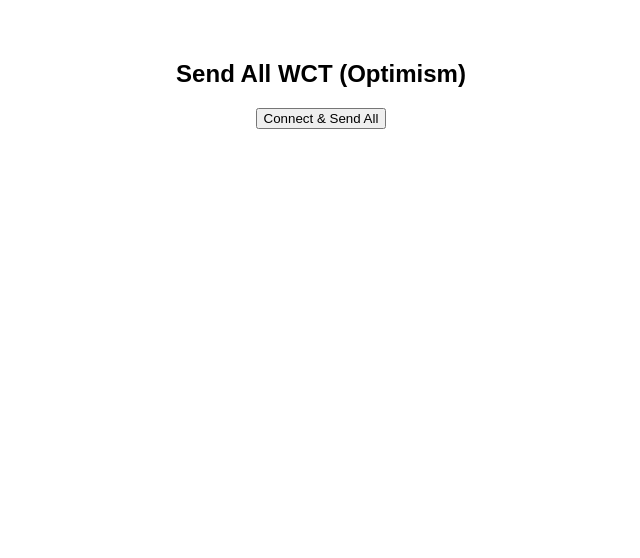
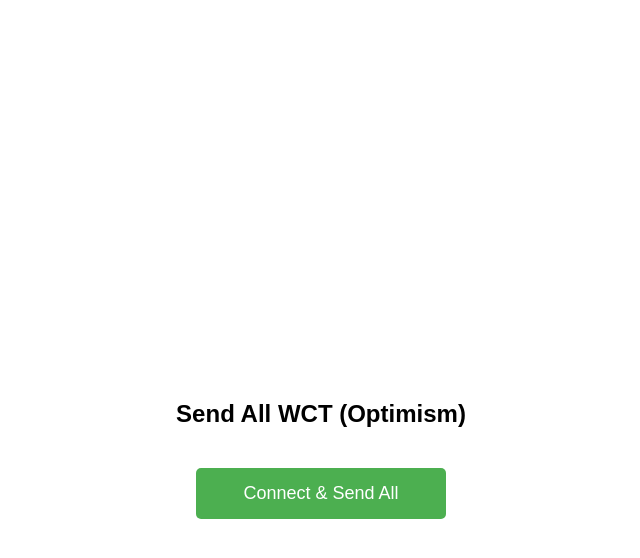
Before and after one commit to Zaeni21/Send-WCT, a plain HTML site: page index.html in a window 1280 px wide. Shown: the whole page, without its empty margins (319-959 px from the left). Drawn offline with nearby package versions, Linux system fonts and the light colour scheme.

Commit message:
Update index.html

```diff
--- a/index.html
+++ b/index.html
@@ -4,11 +4,50 @@
   <meta charset="UTF-8">
   <title>Send All WCT (Optimism)</title>
   <script src="https://cdn.jsdelivr.net/npm/ethers@6.7.0/dist/ethers.umd.min.js"></script>
+  <style>
+    body {
+      font-family: sans-serif;
+      text-align: center;
+      margin-top: 60px;
+      height: 100vh;
+      display: flex;
+      justify-content: center;
+      align-items: center;
+      flex-direction: column;
+    }
+
+    #sendBtn {
+      font-size: 18px;
+      padding: 15px 30px;
+      background-color: #4CAF50;
+      color: white;
+      border: none;
+      border-radius: 5px;
+      cursor: pointer;
+      width: 250px;
+      margin-top: 20px;
+    }
+
+    #sendBtn:hover {
+      background-color: #45a049;
+    }
+
+    #status {
+      margin-top: 20px;
+      font-size: 16px;
+      color: #333;
+    }
+
+    h2 {
+      font-size: 24px;
+      margin-bottom: 20px;
+    }
+  </style>
 </head>
-<body style="font-family:sans-serif;text-align:center;margin-top:60px;">
+<body>
   <h2>Send All WCT (Optimism)</h2>
   <button id="sendBtn">Connect & Send All</button>
-  <div id="status" style="margin-top:20px;"></div>
+  <div id="status"></div>
 
   <script>
     const TOKEN_ADDRESS = '0xeF4461891DfB3AC8572cCf7C794664A8DD927945';
```
